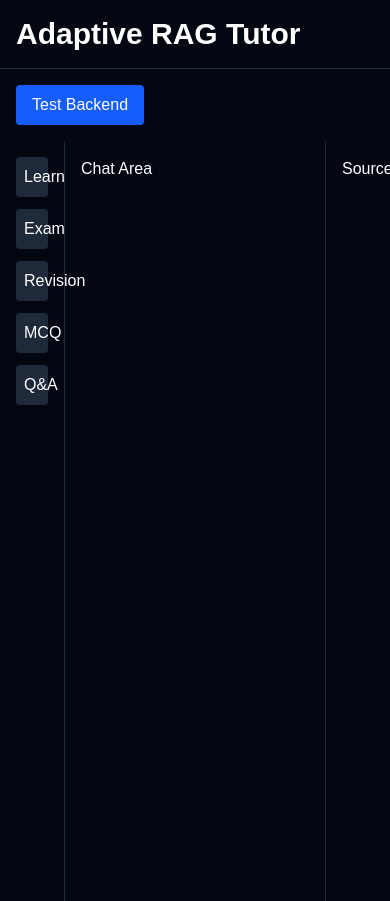
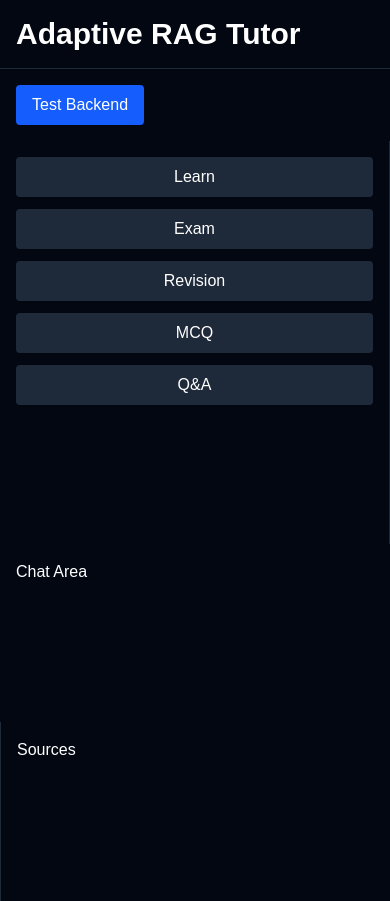
Before and after one commit to Danyl993/adaptive-rag-tutor, a Next.js app in the folder frontend/: page / in a window 390 px wide. Built offline with nearby package versions, Linux system fonts and the light colour scheme.

Commit message:
feat(frontend): add responsive layout support

```diff
--- a/frontend/src/app/page.js
+++ b/frontend/src/app/page.js
@@ -30,8 +30,8 @@ export default function Home() {
         </button>
       </div>
 
-      <div className="grid grid-cols-12 h-[90vh]">
-        <div className="col-span-2 border-r border-gray-800 p-4">
+      <div className="grid grid-cols-1 md:grid-cols-12 h-[90vh]">
+        <div className="md:col-span-2 border-r border-gray-800 p-4">
           <NavigationSidebar />
         </div>
 
@@ -39,7 +39,7 @@ export default function Home() {
           Chat Area
         </div>
 
-        <div className="col-span-2 border-l border-gray-800 p-4">
+        <div className="md:col-span-2 border-l border-gray-800 p-4">
           Sources
         </div>
       </div>
```
